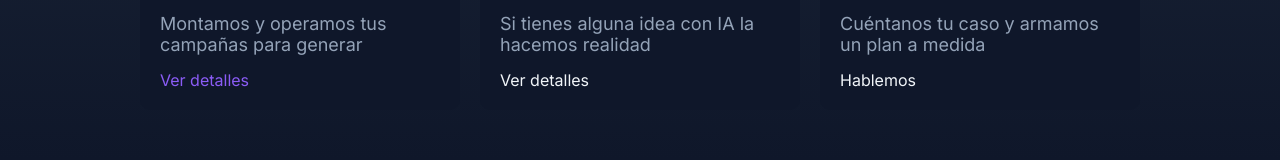
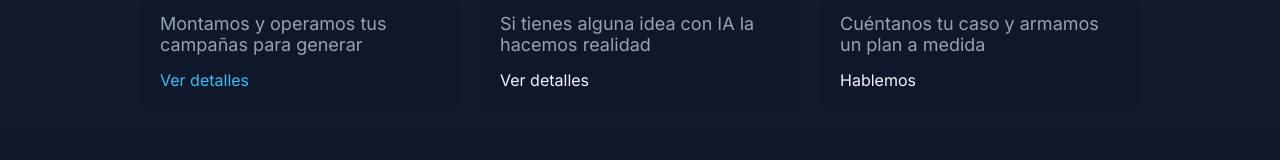
Before and after one commit to SoyDouglas/FissionSoftware, a React (Vite) app: page / in a window 1280 px wide. In both pictures the pointer is over the link 204 px from the left and 1468 px from the top of the page. Shown: the part 1388-1548 px from the top of the page. Built offline with nearby package versions, Linux system fonts and the light colour scheme.

Commit message:
Change hover in cta of WhatWeDo section

```diff
--- a/src/components/css/WhatWeDo.css
+++ b/src/components/css/WhatWeDo.css
@@ -137,7 +137,7 @@
 
 /* Hover state for links: change to accent color */
 .card a:hover {
-    color: var(--color-accent);    /* use theme accent on hover */
+    color: var(--color-primary);    /* use theme accent on hover */
 }
 
 /* =============================
```
